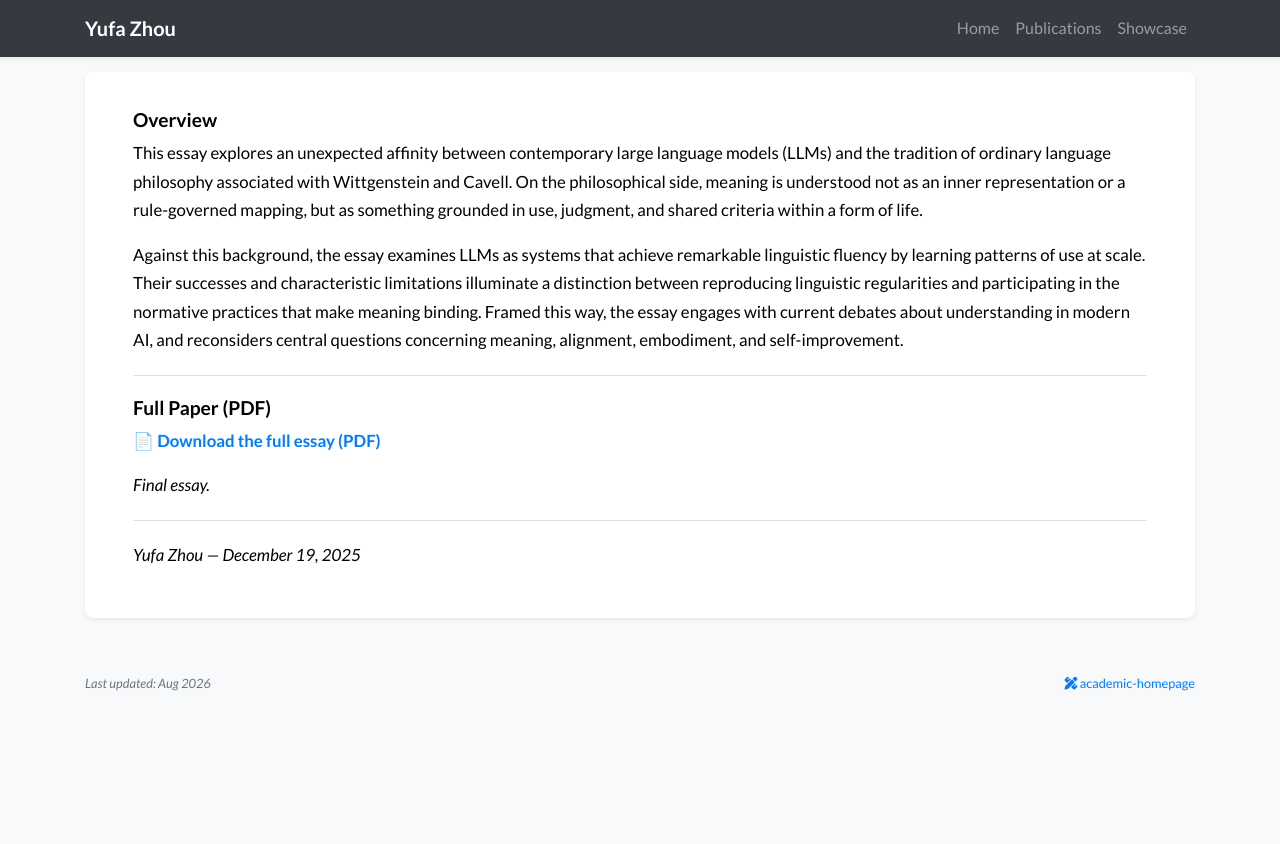
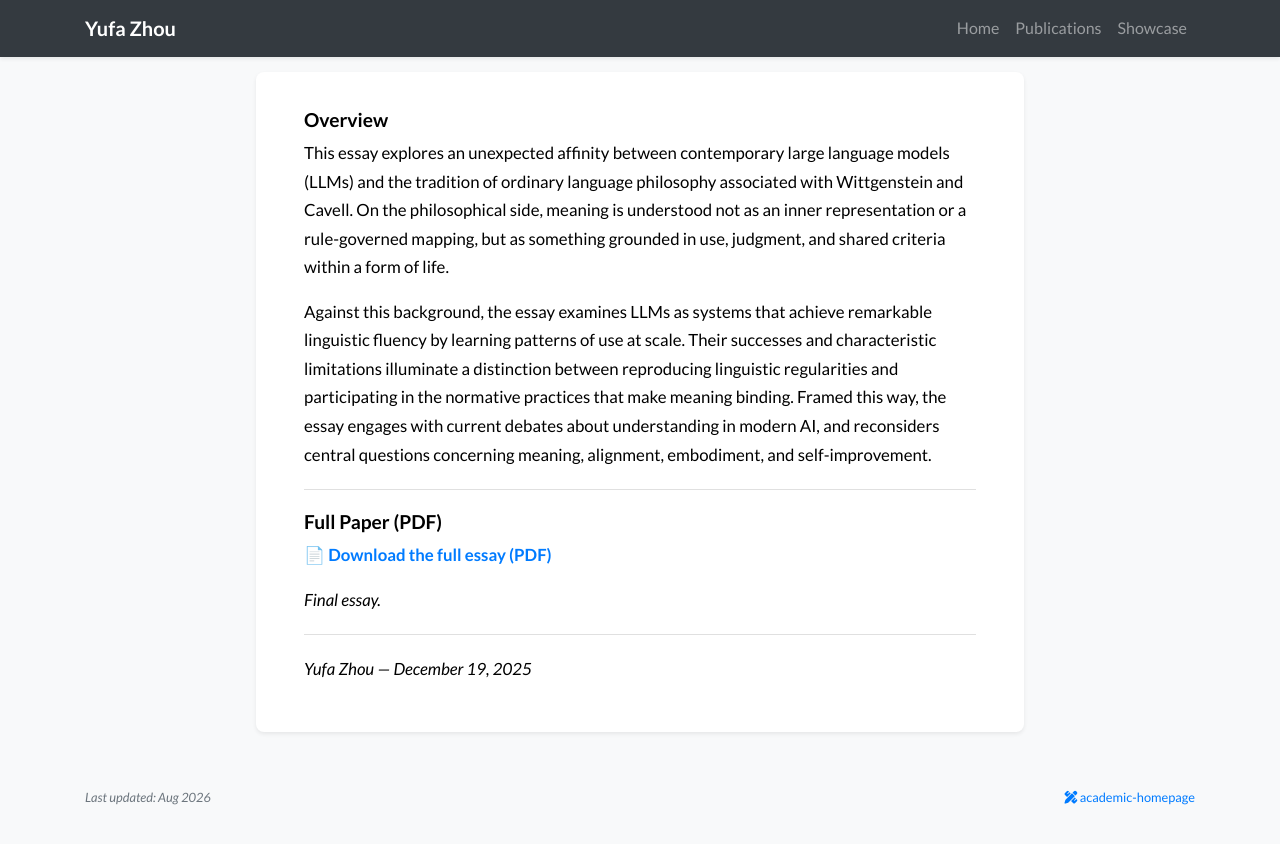
Before and after one commit to MasterZhou1/MasterZhou1.github.io, a Jekyll site: the page built from articles/witt_llm.md, in a window 1280 px wide. Shown: the top 844 px of the page. Built offline with Jekyll 4.4.1, drawn with Linux system fonts in a browser that asks for light colours; nearby versions of some CDN libraries; a style sheet for code colours, icons or effects is not loaded.

Commit message:
Narrow the article measure to a readable line length.
Article text ran the full 1140px container at about 125 characters per
line. Capping the box at 48rem brings it to roughly 85 and makes figures
flush with the text. Also trims the side padding on phones, where 3rem
left the measure too short.

Co-authored-by: Cursor <cursoragent@cursor.com>

```diff
--- a/assets/css/global.css
+++ b/assets/css/global.css
@@ -163,8 +163,10 @@ div.lazy {
 }
 
 /* ── Article page ── */
+/* 48rem box minus the 3rem side padding leaves a 42rem measure, which keeps
+   lines near 85 characters and makes figures flush with the text column. */
 .article-content {
-    max-width: 100%;
+    max-width: 48rem;
     margin: 0 auto;
     padding: 2rem 3rem;
     line-height: 1.7;
@@ -332,3 +334,11 @@ div.lazy {
     font-size: 14px;
     margin-left: 10px;
 }
+
+@media (max-width: 576px) {
+    /* 3rem of side padding costs a third of a phone screen, which leaves the
+       measure too short to read comfortably. */
+    .article-content {
+        padding: 1.5rem 1.25rem;
+    }
+}
```
